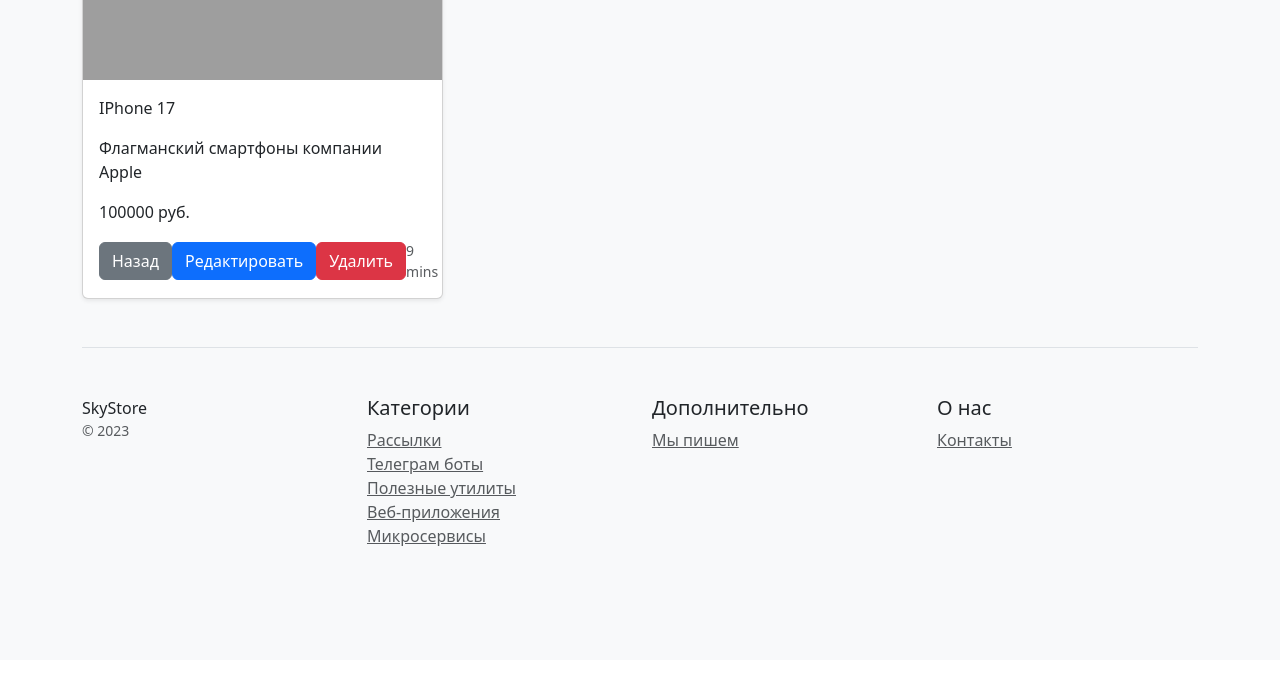
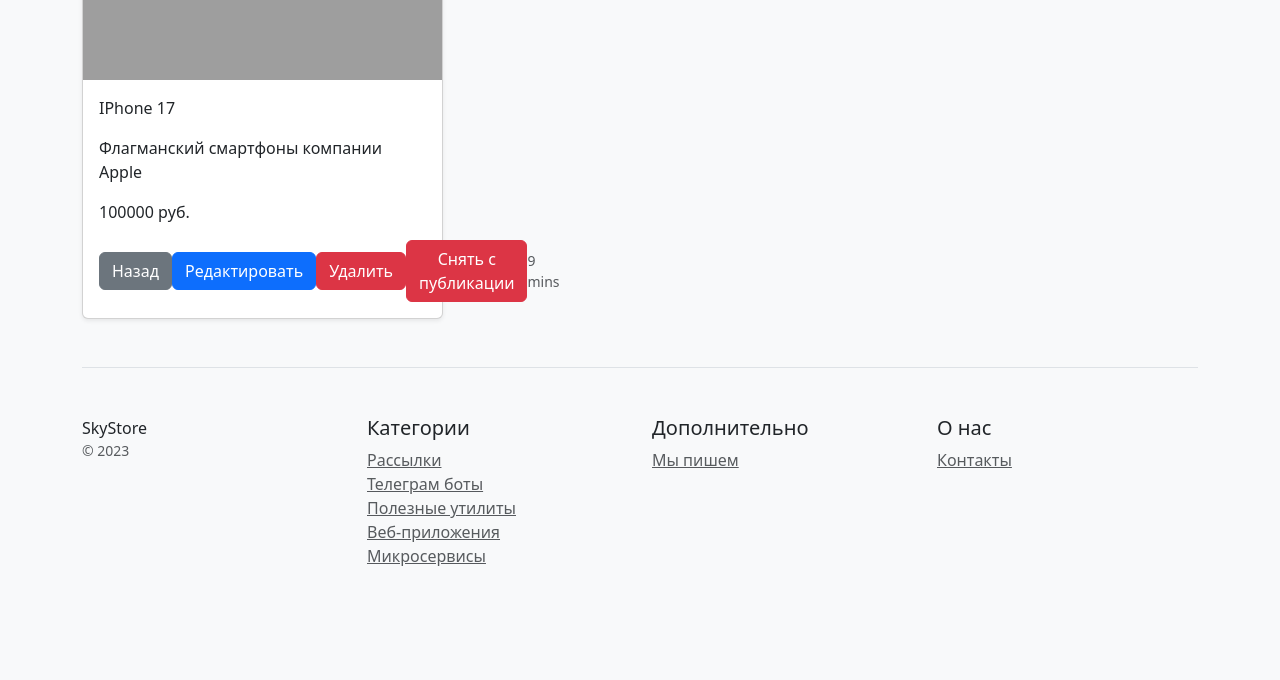
Before and after one commit to daniel-ocean97/FirstDjangoProject, a Django app: page /product_detail/10/ in a window 1280 px wide. Shown: the part 618-1298 px from the top of the page. Before the commit the page ends 1164 px from the top, so only its background shows below. Run offline with Django 5.2, Linux system fonts and the light colour scheme; the visitor is signed in with stand-in values (Sample User, id 1); data comes from the database, SQL or seed files in the repository; some libraries are stand-ins or nearby versions; grey boxes are pictures that could not be loaded.

Commit message:
28.1 HW in progress

```diff
--- a/catalog/models.py
+++ b/catalog/models.py
@@ -17,6 +17,7 @@ class Product(models.Model):
     price = models.PositiveIntegerField(verbose_name="Цена")
     created_at = models.DateField(verbose_name="Создано", auto_now_add=True)
     updated_at = models.DateField(verbose_name="Последний раз обновлено", auto_now=True)
+    is_published = models.BooleanField(default=False, verbose_name="Опубликован")
 
     def __str__(self):
         return self.name
@@ -26,6 +27,8 @@ class Product(models.Model):
         verbose_name_plural = "Товары"
         ordering = ("category", "price")
 
+        permissions = [("can_unpublish_product", "Can unpublish product"),
+                       ("can_delete_product", "Can delete product")]
 
 class Category(models.Model):
     name = models.CharField(max_length=150, verbose_name="Наименование")
--- a/catalog/templates/home.html
+++ b/catalog/templates/home.html
@@ -12,6 +12,7 @@
 <div class="container">
     <div class="row text-center">
         {% for product in products %}
+        {% if product.is_published %}
         <div class="col-3">
             <div class="card mb-4 box-shadow">
                 <div class="card-header">
@@ -26,6 +27,7 @@
                 </div>
             </div>
         </div>
+        {% endif %}
         {% endfor %}
     </div>
 
--- a/catalog/templates/product_detail.html
+++ b/catalog/templates/product_detail.html
@@ -21,8 +21,15 @@
                         <p class="card-text">{{ product.price }} руб.</p>
                         <div class="d-flex justify-content-between align-items-center">
                             <a class="btn btn-secondary" href="/home/" role="button">Назад</a>
-                            <a class="btn btn-primary" href='{%url "catalog:product_update" pk=product.pk %}' role="button">Редактировать</a>
-                            <a class="btn btn-danger" href='{%url "catalog:product_delete" pk=product.pk %}' role="button">Удалить</a>
+                            <a class="btn btn-primary" href='{%url "catalog:product_update" pk=product.pk %}'
+                               role="button">Редактировать</a>
+                            <a class="btn btn-danger" href='{%url "catalog:product_delete" pk=product.pk %}'
+                               role="button">Удалить</a>
+                            <form action="{% url 'catalog:product_unpublish' product_pk=product.pk %}" method="post"
+                                  style="display: inline;">
+                                {% csrf_token %}
+                                <button type="submit" class="btn btn-danger">Снять с публикации</button>
+                            </form>
                             <small class="text-body-secondary">9 mins</small></div>
                     </div>
                 </div>
--- a/catalog/urls.py
+++ b/catalog/urls.py
@@ -21,4 +21,5 @@ urlpatterns = [
     path(
         "home/delete/<int:pk>", views.ProductDeleteView.as_view(), name="product_delete"
     ),
+    path("home/unpublish/<int:product_pk>", views.UnpublishProductView.as_view(), name="product_unpublish"),
 ]
--- a/catalog/views.py
+++ b/catalog/views.py
@@ -1,9 +1,10 @@
 from django.urls import reverse_lazy
 from django.views.generic import (CreateView, DeleteView, DetailView, ListView,
-                                  TemplateView, UpdateView)
+                                  TemplateView, UpdateView, View)
 from django.contrib.auth.mixins import LoginRequiredMixin
-
+from django.core.exceptions import PermissionDenied
 from catalog.models import Product
+from django.shortcuts import get_object_or_404, redirect
 
 from .forms import ProductForm
 
@@ -32,6 +33,19 @@ class ProductCreateView(LoginRequiredMixin, CreateView):
     template_name = "catalog_form.html"
     success_url = reverse_lazy("catalog:home")
 
+class UnpublishProductView(LoginRequiredMixin, View):
+    def post(self, request, product_pk):
+        product = get_object_or_404(Product, pk=product_pk)
+
+        if not request.user.has_perm("can_unpublish_product"):
+            raise PermissionDenied
+
+        product.is_published = False
+        product.save()
+
+        return redirect("catalog:home")
+
+
 
 class ProductUpdateView(LoginRequiredMixin, UpdateView):
     model = Product
```
Also changed, not shown: catalog/migrations/0001_initial.py (added), catalog/migrations/0002_product_is_published.py (added), catalog/migrations/__init__.py (deleted), media/product_photo/ps5_QxthFDA.webp (added), media/product_photo/ps5_W3TZNcu.webp (added), media/product_photo/washmachine_tH41W8K.webp (added), 1 other file.
